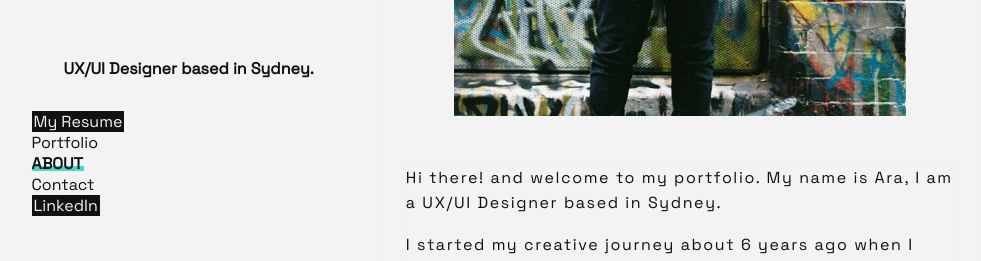
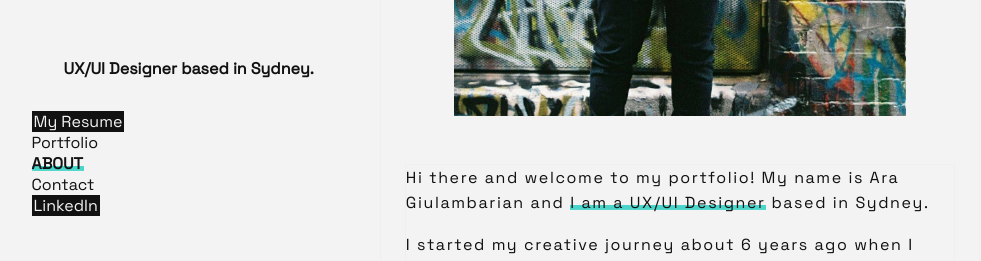
Before and after one commit to agalexei/UX_UI_HW_19, a plain HTML site: page about.html in a window 1280 px wide. Shown: the part 539-800 px from the top of the page, without its empty margins (122-1103 px from the left). Drawn offline with nearby package versions, Linux system fonts and the light colour scheme.

Commit message:
highlight update 2

```diff
--- a/CSS/style.css
+++ b/CSS/style.css
@@ -22,6 +22,7 @@ h1 {
         letter-spacing: 0.1em;
         line-height: 1.6;
         margin-bottom: 16px;
+        display: inline-block;
         }
 
     h4 {color: #f3f3f3;
@@ -389,3 +390,7 @@ a:link {
         text-transform: uppercase;
         font-weight: bold;
     }
+    .highlight4 {
+        background: rgb(255,255,255);
+        background: linear-gradient(180deg, rgba(255,255,255,0) 0%, rgba(255,255,255,0) 60%, rgba(74,213,202,1) 63%, rgba(74,213,202,1) 83%, rgba(255,255,255,0) 87%);
+    }
--- a/about.html
+++ b/about.html
@@ -49,7 +49,7 @@
                 <img class="wow fadeInDown" data-wow-duration="0.5s" data-wow-delay="1s" src="images/me.png" alt="Ara Giulambarian" style="width:100%;">
             </section>
             <div class="tiles-text">
-                <p class="wow fadeInDown" data-wow-duration="0.5s" data-wow-delay="1.2s">Hi there! and welcome to my portfolio. My name is Ara, I am a UX/UI Designer based in Sydney.</p>
+                <div class="wow fadeInDown" data-wow-duration="0.5s" data-wow-delay="1.2s"><p>Hi there and welcome to my portfolio! My name is Ara Giulambarian and <span class="highlight4">I am a UX/UI Designer</span> based in Sydney.</p></div>
                 <p class="wow fadeInDown" data-wow-duration="0.5s" data-wow-delay="1.4s">I started my creative journey about 6 years ago when I discovered my passion for photography. I am a self taught photographer, who through the development of my skills eventually wound up in the UX and UI industry. </p>
                 <p class="wow fadeInDown" data-wow-duration="0.5s" data-wow-delay="1.6s">Having a multilingual and multicultural upbringing, I am able to see problems through multiple perspectives. My background will also allow me to meet your needs (as my client), cultural or otherwise.</p>
                 <p class="wow fadeInDown" data-wow-duration="0.5s" data-wow-delay="1.8s">I enjoy all aspects of the design process. My academic and market research background allows me critically perform user research, identify surprising and key user insights in the User Research process. My creative passions shine through in the User Interface elements and I also enjoy front-end development with my working knowledge in HTML, CSS and Javascript.</p>
```
